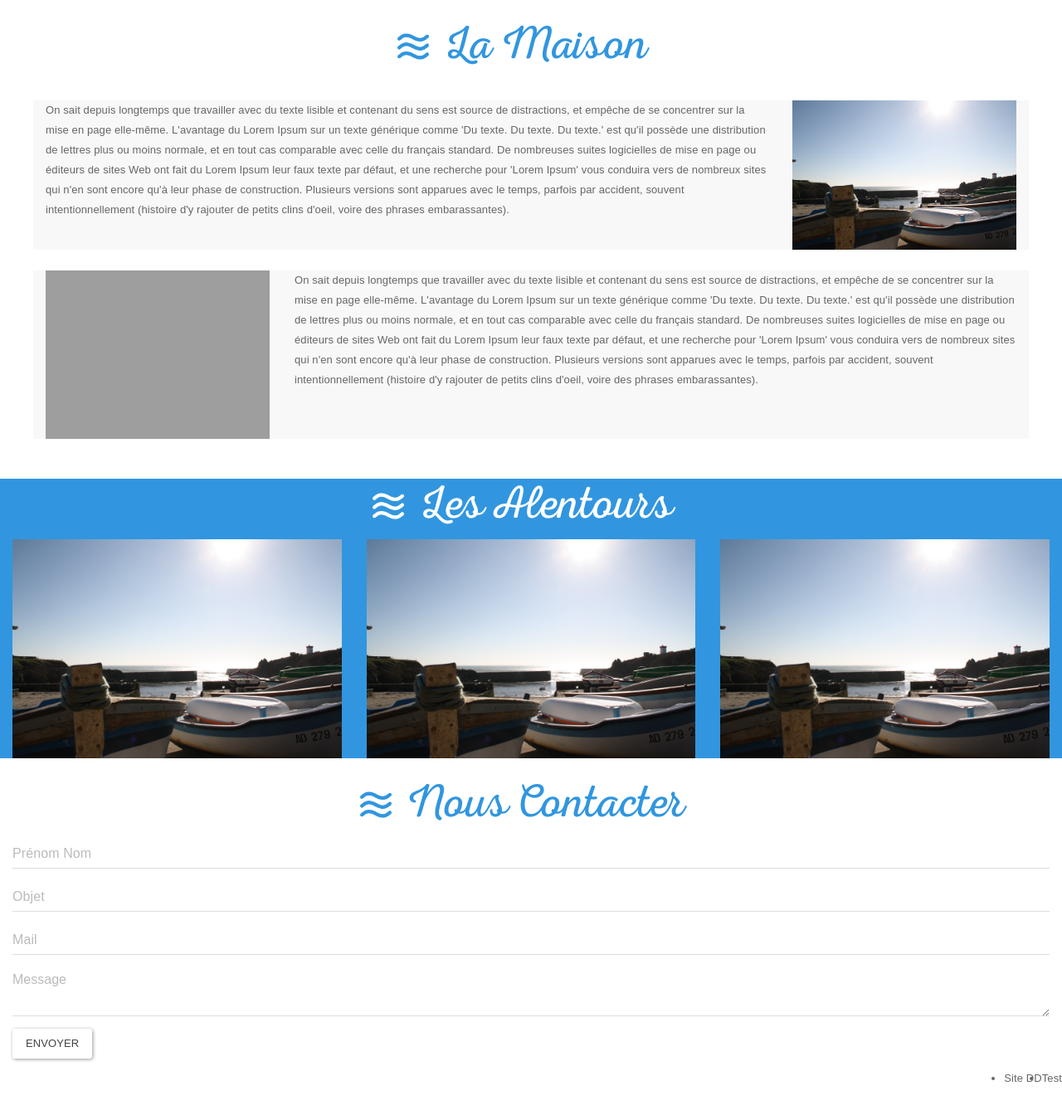
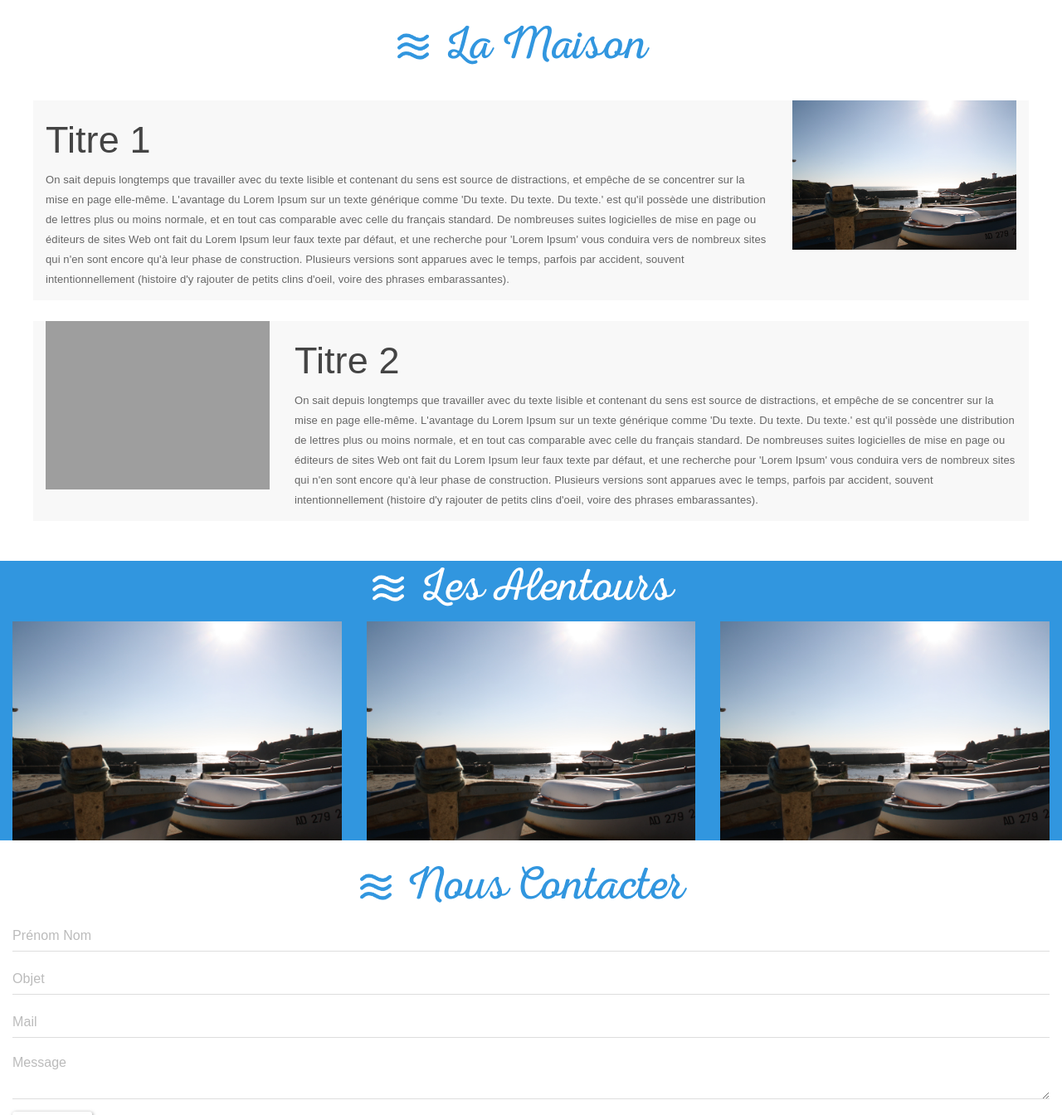
Before and after one commit to Digital-Design/Maison-Vacances, a PHP site: page / in a window 1280 px wide. Shown: the part 300-1644 px from the top of the page at 83% size. Before the commit the page ends 1604 px from the top, so only its background shows below. Run offline with PHP 8.4, Linux system fonts and the light colour scheme; grey boxes are pictures that could not be loaded.

Commit message:
avancement

```diff
--- a/css/main.css
+++ b/css/main.css
@@ -82,4 +82,15 @@ h1 {
 /* --------------------- Footer --------------------- */
 footer {
 	background-color: #3196DF;
+	height: 50px;
 }
+
+footer ul{
+	list-style-type: none;
+}
+
+footer ul li{
+	margin-top: 15px;
+	color: #fff;
+	margin-right: 50px;
+}
--- a/index.html
+++ b/index.html
@@ -75,7 +75,8 @@
 		<div class="container-fluid">
 			<div class="row">
 				<div class="col-md-9">
-					On sait depuis longtemps que travailler avec du texte lisible et contenant du sens est source de distractions, et empêche de se concentrer sur la mise en page elle-même. L'avantage du Lorem Ipsum sur un texte générique comme 'Du texte. Du texte. Du texte.' est qu'il possède une distribution de lettres plus ou moins normale, et en tout cas comparable avec celle du français standard. De nombreuses suites logicielles de mise en page ou éditeurs de sites Web ont fait du Lorem Ipsum leur faux texte par défaut, et une recherche pour 'Lorem Ipsum' vous conduira vers de nombreux sites qui n'en sont encore qu'à leur phase de construction. Plusieurs versions sont apparues avec le temps, parfois par accident, souvent intentionnellement (histoire d'y rajouter de petits clins d'oeil, voire des phrases embarassantes).
+					<h2>Titre 1</h2>
+					<p>On sait depuis longtemps que travailler avec du texte lisible et contenant du sens est source de distractions, et empêche de se concentrer sur la mise en page elle-même. L'avantage du Lorem Ipsum sur un texte générique comme 'Du texte. Du texte. Du texte.' est qu'il possède une distribution de lettres plus ou moins normale, et en tout cas comparable avec celle du français standard. De nombreuses suites logicielles de mise en page ou éditeurs de sites Web ont fait du Lorem Ipsum leur faux texte par défaut, et une recherche pour 'Lorem Ipsum' vous conduira vers de nombreux sites qui n'en sont encore qu'à leur phase de construction. Plusieurs versions sont apparues avec le temps, parfois par accident, souvent intentionnellement (histoire d'y rajouter de petits clins d'oeil, voire des phrases embarassantes).</p>
 				</div>
 				<div class="col-md-3">
 					<img src="img/maison-1.JPG" alt="maison1" width="100%">
@@ -86,7 +87,8 @@
 					<img src="img/maison-2.JPG" alt="maison2" width="100%">
 				</div>
 				<div class="col-md-9">
-					On sait depuis longtemps que travailler avec du texte lisible et contenant du sens est source de distractions, et empêche de se concentrer sur la mise en page elle-même. L'avantage du Lorem Ipsum sur un texte générique comme 'Du texte. Du texte. Du texte.' est qu'il possède une distribution de lettres plus ou moins normale, et en tout cas comparable avec celle du français standard. De nombreuses suites logicielles de mise en page ou éditeurs de sites Web ont fait du Lorem Ipsum leur faux texte par défaut, et une recherche pour 'Lorem Ipsum' vous conduira vers de nombreux sites qui n'en sont encore qu'à leur phase de construction. Plusieurs versions sont apparues avec le temps, parfois par accident, souvent intentionnellement (histoire d'y rajouter de petits clins d'oeil, voire des phrases embarassantes).
+					<h2>Titre 2</h2>
+					<p>On sait depuis longtemps que travailler avec du texte lisible et contenant du sens est source de distractions, et empêche de se concentrer sur la mise en page elle-même. L'avantage du Lorem Ipsum sur un texte générique comme 'Du texte. Du texte. Du texte.' est qu'il possède une distribution de lettres plus ou moins normale, et en tout cas comparable avec celle du français standard. De nombreuses suites logicielles de mise en page ou éditeurs de sites Web ont fait du Lorem Ipsum leur faux texte par défaut, et une recherche pour 'Lorem Ipsum' vous conduira vers de nombreux sites qui n'en sont encore qu'à leur phase de construction. Plusieurs versions sont apparues avec le temps, parfois par accident, souvent intentionnellement (histoire d'y rajouter de petits clins d'oeil, voire des phrases embarassantes).</p>
 				</div>
 			</div>
 		</div>
@@ -132,6 +134,8 @@
 		</div>
 	</section>
 
+	<!-- google map -->
+	<iframe src="https://www.google.com/maps/embed?pb=!1m10!1m8!1m3!1d85630.13498107226!2d-4.194393111816397!3d47.879455624627184!3m2!1i1024!2i768!4f13.1!5e0!3m2!1sfr!2sfr!4v1455194756783" width="600" height="450" frameborder="0" style="border:0;width: 100%;height: 300px;" allowfullscreen></iframe>
 
 	<!-- Footer -->
 	<footer>
```
